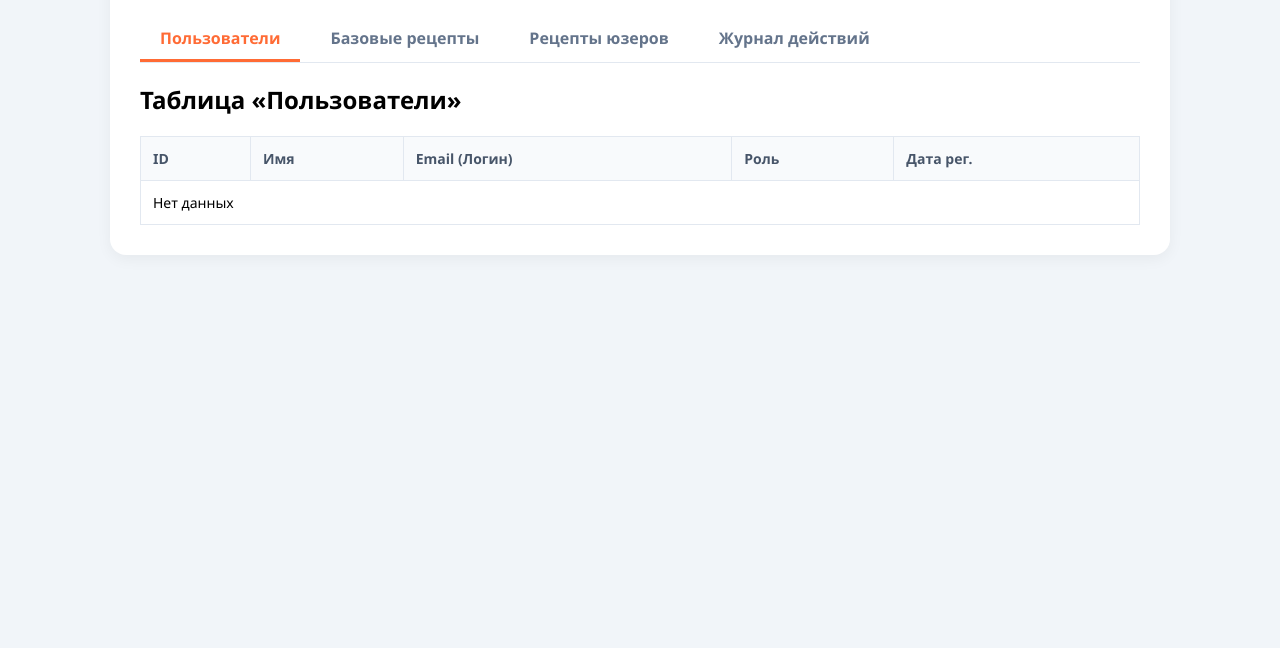
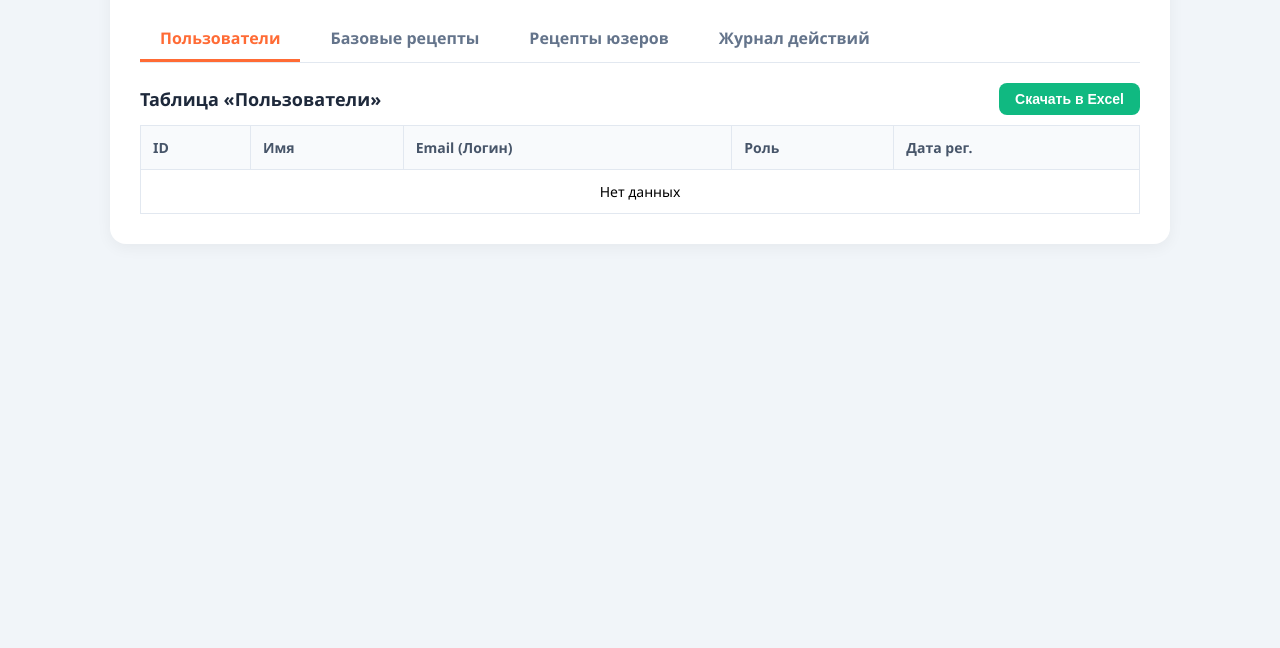
Before and after one commit to veronika29122006-max/vkusno-tut, a plain HTML site: page report.html in a window 1280 px wide. Shown: the part 152-800 px from the top of the page. Drawn offline with Linux system fonts and the light colour scheme.

Commit message:
Update report.html

```diff
--- a/report.html
+++ b/report.html
@@ -3,31 +3,52 @@
 <head>
     <meta charset="UTF-8">
     <title>Отчеты по базе данных — Вкусно.Тут</title>
+
+    <!-- Подключение библиотеки для создания Excel-файлов -->
+    <script src="https://cdnjs.cloudflare.com/ajax/libs/xlsx/0.18.5/xlsx.full.min.js"></script>
+    <!-- Подключение базы рецептов -->
     <script src="catalog-data.js"></script>
+
     <style>
         body { font-family: 'Segoe UI', sans-serif; background: #F1F5F9; margin: 0; padding: 40px; }
         .container { max-width: 1000px; margin: 0 auto; background: #fff; padding: 30px; border-radius: 16px; box-shadow: 0 4px 15px rgba(0,0,0,0.05); }
 
         .header { display: flex; justify-content: space-between; align-items: center; border-bottom: 2px solid #E2E8F0; padding-bottom: 20px; margin-bottom: 20px; }
         h1 { font-size: 24px; color: #1E293B; margin: 0; }
-        .print-btn { background: #FF6B35; color: white; border: none; padding: 10px 20px; border-radius: 8px; cursor: pointer; font-weight: bold; font-size: 15px; }
+        .print-btn { background: #FF6B35; color: white; border: none; padding: 10px 20px; border-radius: 8px; cursor: pointer; font-weight: bold; font-size: 15px; transition: 0.2s; }
+        .print-btn:hover { background: #E8551F; }
 
         /* Вкладки */
         .tabs { display: flex; gap: 10px; margin-bottom: 20px; border-bottom: 1px solid #E2E8F0; }
-        .tab { padding: 10px 20px; cursor: pointer; font-weight: bold; color: #64748B; border-bottom: 3px solid transparent; }
+        .tab { padding: 10px 20px; cursor: pointer; font-weight: bold; color: #64748B; border-bottom: 3px solid transparent; transition: 0.2s; }
+        .tab:hover { color: #FF6B35; }
         .tab.active { color: #FF6B35; border-bottom-color: #FF6B35; }
 
         /* Таблицы */
         .table-container { display: none; }
         .table-container.active { display: block; }
+
+        /* Шапка таблицы с кнопкой Excel */
+        .table-header { display: flex; justify-content: space-between; align-items: center; margin-bottom: 10px; }
+        .table-header h2 { margin: 0; font-size: 18px; color: #1E293B; }
+
+        .excel-btn {
+            background: #10B981; color: white; border: none;
+            padding: 8px 16px; border-radius: 8px; cursor: pointer;
+            font-weight: bold; font-size: 14px; transition: 0.2s;
+            display: flex; align-items: center; gap: 6px;
+        }
+        .excel-btn:hover { background: #059669; }
+
         table { width: 100%; border-collapse: collapse; margin-top: 10px; }
         th, td { border: 1px solid #E2E8F0; padding: 12px; text-align: left; font-size: 14px; }
         th { background: #F8FAFC; color: #475569; font-weight: bold; }
-                /* Для печати */
+
+        /* Для печати */
         @media print {
             body { background: #fff; padding: 0; }
             .container { box-shadow: none; padding: 0; }
-            .tabs, .print-btn { display: none; }
+            .tabs, .print-btn, .excel-btn { display: none; }
 
             /* Скрываем ВСЕ таблицы при печати */
             .table-container { display: none !important; }
@@ -35,7 +56,7 @@
             /* Показываем ТОЛЬКО активную таблицу */
             .table-container.active { display: block !important; margin-bottom: 30px; }
 
-            .table-container h2 { font-size: 18px; margin-top: 20px; border-bottom: 1px solid #000; }
+            .table-header h2 { font-size: 18px; margin-top: 20px; border-bottom: 1px solid #000; }
             th, td { border: 1px solid #000; }
             th { background: #eee !important; -webkit-print-color-adjust: exact; }
         }
@@ -48,7 +69,7 @@
                 <h1>Отчеты по базе данных</h1>
                 <p style="margin: 5px 0 0; color: #64748B; font-size: 14px;">Дата: <span id="reportDate"></span></p>
             </div>
-            <button class="print-btn" onclick="window.print()"> Печать / Сохранить в PDF</button>
+            <button class="print-btn" onclick="window.print()"> Печать / PDF</button>
         </div>
 
         <!-- Вкладки -->
@@ -56,12 +77,15 @@
             <div class="tab active" onclick="showReport('report-users', this)"> Пользователи</div>
             <div class="tab" onclick="showReport('report-base', this)"> Базовые рецепты</div>
             <div class="tab" onclick="showReport('report-user-recipes', this)">Рецепты юзеров</div>
-            <div class="tab" onclick="showReport('report-logs', this)">Журнал действий</div>
+            <div class="tab" onclick="showReport('report-logs', this)"> Журнал действий</div>
         </div>
 
         <!-- 1. ОТЧЕТ: ПОЛЬЗОВАТЕЛИ -->
         <div id="report-users" class="table-container active">
-            <h2>Таблица «Пользователи»</h2>
+            <div class="table-header">
+                <h2>Таблица «Пользователи»</h2>
+                <button class="excel-btn" onclick="exportToExcel('users')">Скачать в Excel</button>
+            </div>
             <table>
                 <thead><tr><th>ID</th><th>Имя</th><th>Email (Логин)</th><th>Роль</th><th>Дата рег.</th></tr></thead>
                 <tbody id="tblUsers"></tbody>
@@ -70,7 +94,10 @@
 
         <!-- 2. ОТЧЕТ: БАЗОВЫЕ РЕЦЕПТЫ -->
         <div id="report-base" class="table-container">
-            <h2>Таблица «Базовые рецепты»</h2>
+            <div class="table-header">
+                <h2>Таблица «Базовые рецепты»</h2>
+                <button class="excel-btn" onclick="exportToExcel('base')"> Скачать в Excel</button>
+            </div>
             <table>
                 <thead><tr><th>ID</th><th>Название</th><th>Автор</th><th>Время</th><th>Сложность</th><th>Ккал</th></tr></thead>
                 <tbody id="tblBaseRecipes"></tbody>
@@ -79,7 +106,10 @@
 
         <!-- 3. ОТЧЕТ: РЕЦЕПТЫ ЮЗЕРОВ -->
         <div id="report-user-recipes" class="table-container">
-            <h2>Таблица «Пользовательские рецепты»</h2>
+            <div class="table-header">
+                <h2>Таблица «Пользовательские рецепты»</h2>
+                <button class="excel-btn" onclick="exportToExcel('userRecipes')"> Скачать в Excel</button>
+            </div>
             <table>
                 <thead><tr><th>ID</th><th>Название</th><th>Автор</th><th>Время</th><th>Сложность</th></tr></thead>
                 <tbody id="tblUserRecipes"></tbody>
@@ -88,7 +118,10 @@
 
         <!-- 4. ОТЧЕТ: ЛОГИ -->
         <div id="report-logs" class="table-container">
-            <h2>Журнал операций (Логи)</h2>
+            <div class="table-header">
+                <h2>Журнал операций (Логи)</h2>
+                <button class="excel-btn" onclick="exportToExcel('logs')">Скачать в Excel</button>
+            </div>
             <table>
                 <thead><tr><th>Дата и время</th><th>Пользователь</th><th>Действие</th></tr></thead>
                 <tbody id="tblLogs"></tbody>
@@ -105,6 +138,7 @@
             element.classList.add('active');
         }
 
+        // Загрузка данных при открытии
         document.addEventListener('DOMContentLoaded', function() {
             // Дата
             const now = new Date();
@@ -113,7 +147,7 @@
             // 1. Пользователи
             const users = JSON.parse(localStorage.getItem('vkusno_users') || '[]');
             const tblUsers = document.getElementById('tblUsers');
-            if (users.length === 0) tblUsers.innerHTML = '<tr><td colspan="5">Нет данных</td></tr>';
+            if (users.length === 0) tblUsers.innerHTML = '<tr><td colspan="5" style="text-align:center;">Нет данных</td></tr>';
             users.forEach((u, i) => {
                 const role = (u.email === 'admin@vkusno.tut') ? 'Администратор' : 'Пользователь';
                 const date = u.registeredAt ? new Date(u.registeredAt).toLocaleDateString('ru-RU') : '—';
@@ -136,7 +170,7 @@
                 }
             }
             const tblUserRecipes = document.getElementById('tblUserRecipes');
-            if (allUserRecipes.length === 0) tblUserRecipes.innerHTML = '<tr><td colspan="5">Нет данных</td></tr>';
+            if (allUserRecipes.length === 0) tblUserRecipes.innerHTML = '<tr><td colspan="5" style="text-align:center;">Нет данных</td></tr>';
             allUserRecipes.forEach(r => {
                 tblUserRecipes.innerHTML += `<tr><td>${r.id}</td><td>${r.name}</td><td>${r.author}</td><td>${r.time} мин</td><td>${r.difficulty}</td></tr>`;
             });
@@ -144,11 +178,81 @@
             // 4. Логи
             const logs = JSON.parse(localStorage.getItem('vkusno_logs') || '[]');
             const tblLogs = document.getElementById('tblLogs');
-            if (logs.length === 0) tblLogs.innerHTML = '<tr><td colspan="3">Нет данных</td></tr>';
+            if (logs.length === 0) tblLogs.innerHTML = '<tr><td colspan="3" style="text-align:center;">Нет данных</td></tr>';
             logs.slice().reverse().forEach(l => {
                 tblLogs.innerHTML += `<tr><td>${l.time}</td><td>${l.user}</td><td>${l.action}</td></tr>`;
             });
         });
+
+        // ============ ВЫГРУЗКА В EXCEL ============
+        function exportToExcel(type) {
+            let data = [];
+            let filename = '';
+
+            if (type === 'users') {
+                const users = JSON.parse(localStorage.getItem('vkusno_users') || '[]');
+                data = users.map((u, i) => ({
+                    "ID": i + 1,
+                    "Имя": u.name,
+                    "Логин (Email)": u.email,
+                    "Роль": u.email === 'admin@vkusno.tut' ? 'Администратор' : 'Пользователь',
+                    "Дата регистрации": u.registeredAt ? new Date(u.registeredAt).toLocaleDateString('ru-RU') : '—'
+                }));
+                filename = 'Пользователи.xlsx';
+            }
+            else if (type === 'base') {
+                const baseRecipes = recipes.filter(r => r.id <= 28);
+                data = baseRecipes.map(r => ({
+                    "ID": r.id,
+                    "Название": r.name,
+                    "Автор": r.author,
+                    "Время (мин)": r.time,
+                    "Сложность": r.difficulty,
+                    "Калорийность (ккал)": r.calories
+                }));
+                filename = 'Базовые_рецепты.xlsx';
+            }
+            else if (type === 'userRecipes') {
+                let allUserRecipes = [];
+                for (let i = 0; i < localStorage.length; i++) {
+                    const key = localStorage.key(i);
+                    if (key.startsWith('vkusno_published_')) {
+                        allUserRecipes = allUserRecipes.concat(JSON.parse(localStorage.getItem(key) || '[]'));
+                    }
+                }
+                data = allUserRecipes.map(r => ({
+                    "ID": r.id,
+                    "Название": r.name,
+                    "Автор": r.author,
+                    "Время (мин)": r.time,
+                    "Сложность": r.difficulty
+                }));
+                filename = 'Рецепты_пользователей.xlsx';
+            }
+            else if (type === 'logs') {
+                const logs = JSON.parse(localStorage.getItem('vkusno_logs') || '[]');
+                data = logs.map(l => ({
+                    "Дата и время": l.time,
+                    "Пользователь": l.user,
+                    "Действие": l.action
+                }));
+                filename = 'Журнал_действий.xlsx';
+            }
+
+            // Если данных нет — предупреждаем
+            if (data.length === 0) {
+                alert('Нет данных для выгрузки.');
+                return;
+            }
+
+            // Создаем Excel-файл
+            const ws = XLSX.utils.json_to_sheet(data);
+            const wb = XLSX.utils.book_new();
+            XLSX.utils.book_append_sheet(wb, ws, "Отчет");
+
+            // Скачиваем
+            XLSX.writeFile(wb, filename);
+        }
     </script>
 </body>
 </html>
```
